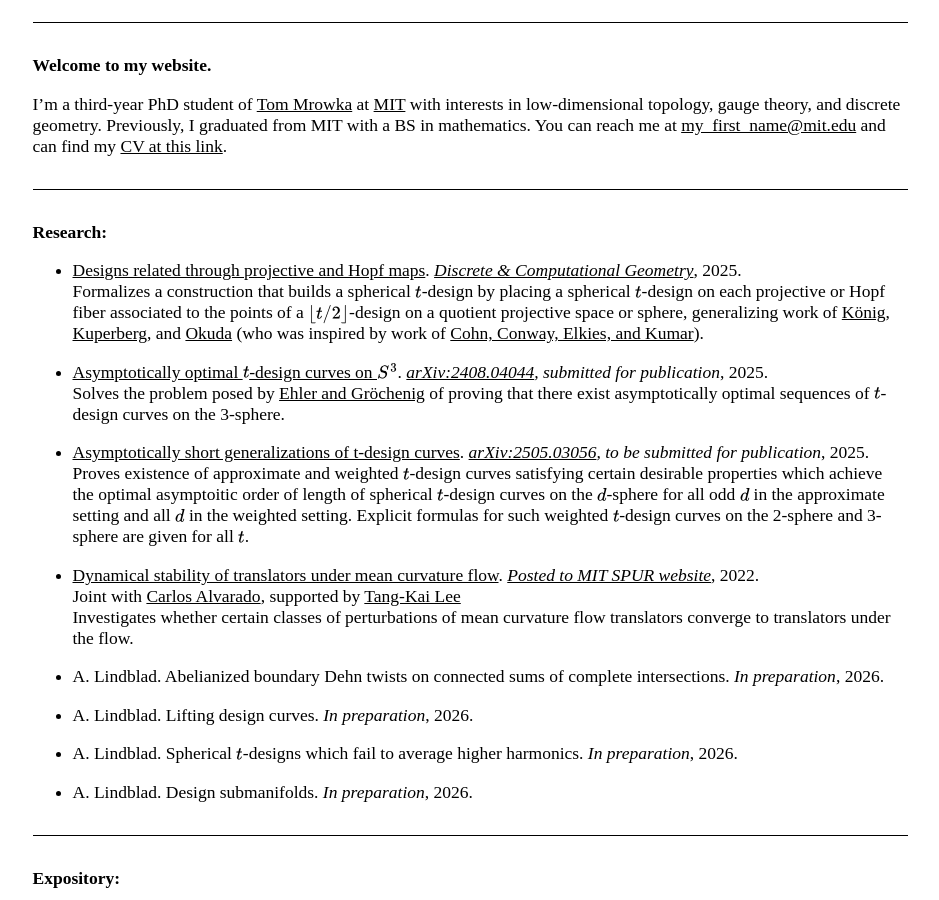
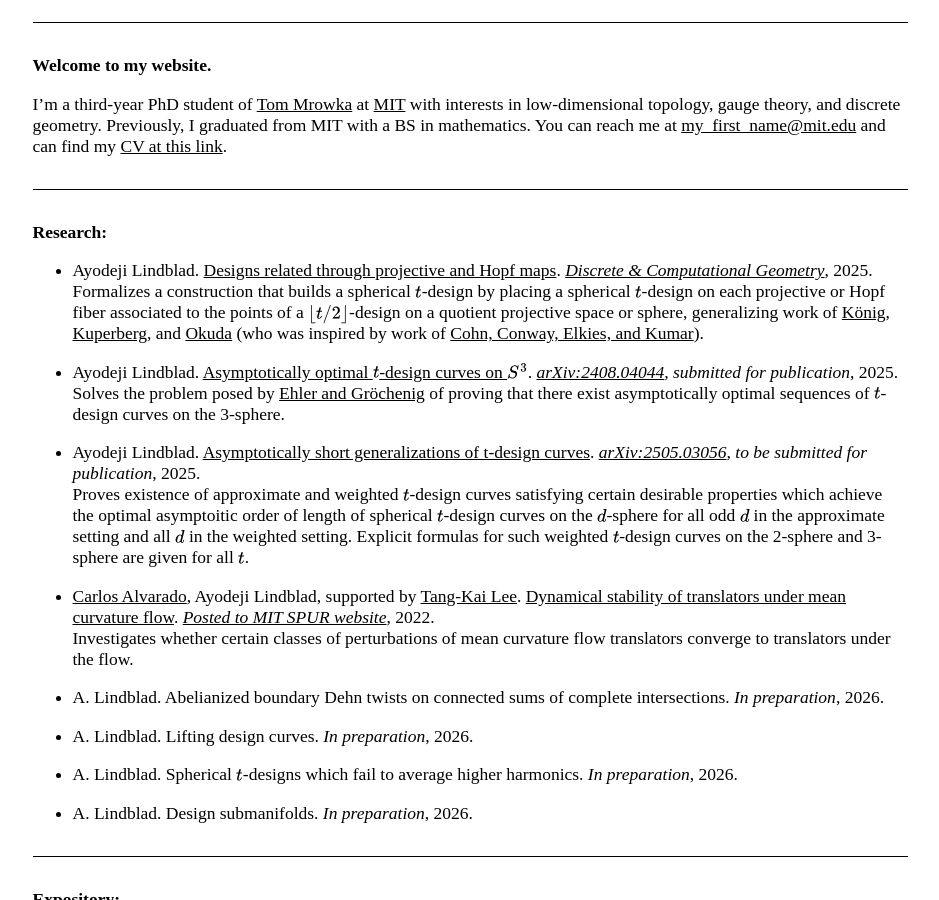
Before and after one commit to AyodejiLindblad/AyodejiLindblad.github.io, a Jekyll site: the page built from index.md, in a window 1280 px wide and 900 px high, scrolled down 414 px. Shown: the whole window, without its empty margins (170-1109 px from the left). Built offline with Jekyll 4.4.1, drawn with Linux system fonts in a browser that asks for light colours; some web fonts are replaced.

Commit message:
Longer name

```diff
--- a/index.md
+++ b/index.md
@@ -38,17 +38,16 @@ I'm a third-year PhD student of [Tom Mrowka](https://math.mit.edu/~mrowka/) at [
 <div id="research" class="toc-jump"></div>
 **Research:**
 
-* [Designs related through projective and Hopf maps](https://rdcu.be/eSi5F). *[Discrete & Computational Geometry](https://link.springer.com/article/10.1007/s00454-025-00805-7)*, 2025.
+* Ayodeji Lindblad. [Designs related through projective and Hopf maps](https://rdcu.be/eSi5F). *[Discrete & Computational Geometry](https://link.springer.com/article/10.1007/s00454-025-00805-7)*, 2025.
     Formalizes a construction that builds a spherical $t$\-design by placing a spherical $t$\-design on each projective or Hopf fiber associated to the points of a $\lfloor t/2\rfloor$-design on a quotient projective space or sphere, generalizing work of [König](https://mathscinet.ams.org/mathscinet/article?mr=1797231), [Kuperberg](https://epubs.siam.org/doi/10.1137/040615584), and [Okuda](https://arxiv.org/abs/1506.08414) (who was inspired by work of [Cohn, Conway, Elkies, and Kumar](https://projecteuclid.org/journals/experimental-mathematics/volume-16/issue-3/The-D_4-Root-System-Is-Not-Universally-Optimal/em/1204928532.pdf)).
 
-* [Asymptotically optimal $t$\-design curves on $S^3$](research/Asymptotically-optimal-t--design-curves-on-S3.pdf). *[arXiv:2408.04044](https://arxiv.org/abs/2408.04044), submitted for publication*, 2025.
+* Ayodeji Lindblad. [Asymptotically optimal $t$\-design curves on $S^3$](research/Asymptotically-optimal-t--design-curves-on-S3.pdf). *[arXiv:2408.04044](https://arxiv.org/abs/2408.04044), submitted for publication*, 2025.
     Solves the problem posed by [Ehler and Gröchenig](https://www.cambridge.org/core/journals/forum-of-mathematics-sigma/article/tdesign-curves-and-mobile-sampling-on-the-sphere/3876FD22A0D8BC17B9F2207F53142466) of proving that there exist asymptotically optimal sequences of $t$\-design curves on the 3-sphere.
 
-* [Asymptotically short generalizations of t\-design curves](https://arxiv.org/pdf/2505.03056). *[arXiv:2505.03056](https://arxiv.org/abs/2505.03056), to be submitted for publication*, 2025.
+* Ayodeji Lindblad. [Asymptotically short generalizations of t\-design curves](https://arxiv.org/pdf/2505.03056). *[arXiv:2505.03056](https://arxiv.org/abs/2505.03056), to be submitted for publication*, 2025.
     Proves existence of approximate and weighted $t$-design curves satisfying certain desirable properties which achieve the optimal asymptoitic order of length of spherical $t$-design curves on the $d$-sphere for all odd $d$ in the approximate setting and all $d$ in the weighted setting. Explicit formulas for such weighted $t$\-design curves on the 2-sphere and 3-sphere are given for all $t$.
 
-* [Dynamical stability of translators under mean curvature flow](https://math.mit.edu/research/undergraduate/spur/documents/2022/Alvarado_Linblad.pdf). *[Posted to MIT SPUR website](https://math.mit.edu/research/undergraduate/spur/past-projects.html)*, 2022.
-Joint with [Carlos Alvarado](https://alvarado-alvarez.github.io/), supported by [Tang-Kai Lee](https://www.math.columbia.edu/~leetk/)
+* [Carlos Alvarado](https://alvarado-alvarez.github.io/), Ayodeji Lindblad, supported by [Tang-Kai Lee](https://www.math.columbia.edu/~leetk/). [Dynamical stability of translators under mean curvature flow](https://math.mit.edu/research/undergraduate/spur/documents/2022/Alvarado_Linblad.pdf). *[Posted to MIT SPUR website](https://math.mit.edu/research/undergraduate/spur/past-projects.html)*, 2022.
     Investigates whether certain classes of perturbations of mean curvature flow translators converge to translators under the flow.
 
 * A. Lindblad. Abelianized boundary Dehn twists on connected sums of complete intersections. *In preparation*, 2026.
```
